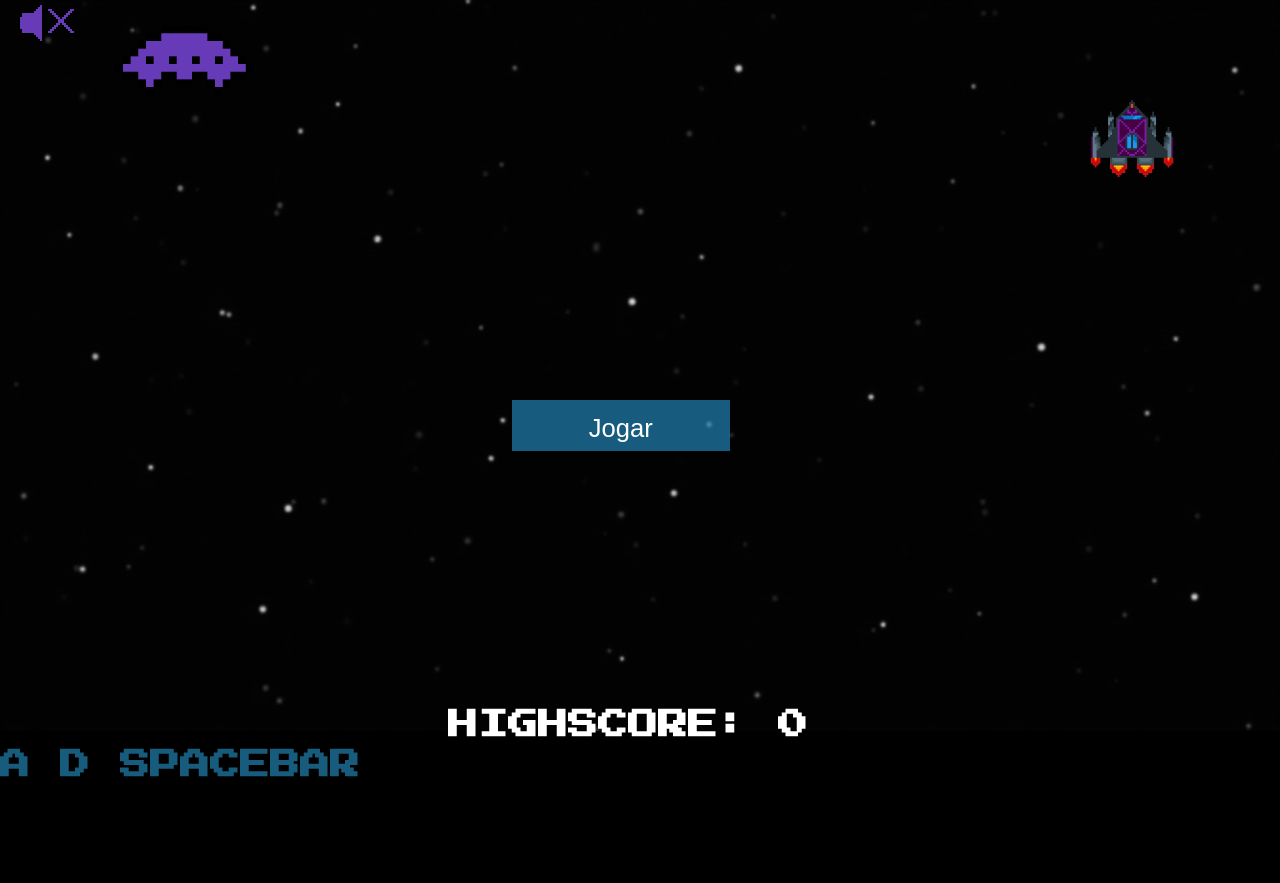
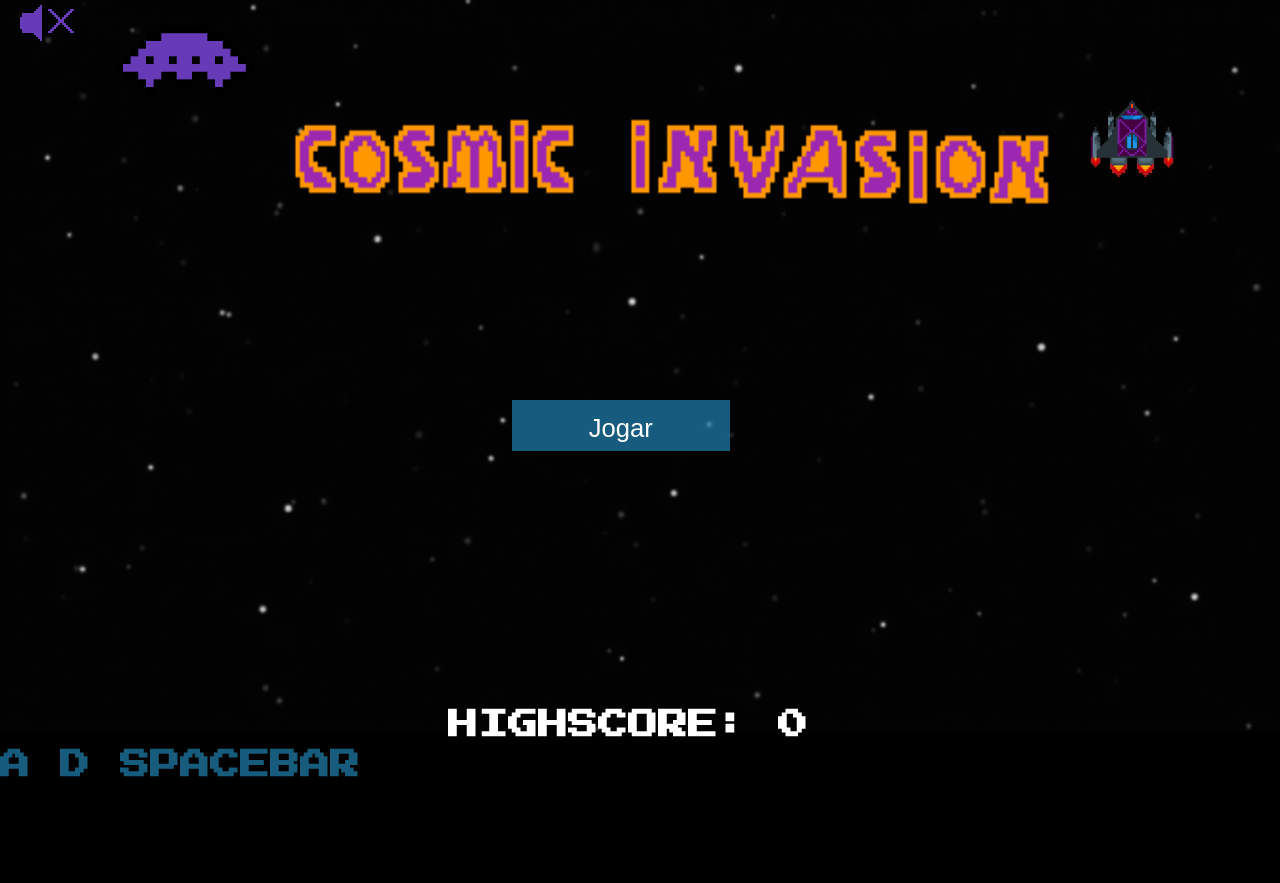
Before and after one commit to CaioM0909/ProjetoFinalPOO, a plain HTML site: page javaScript/index.html in a window 1280 px wide. Shown: the top 883 px of the page. Drawn offline with Linux system fonts and the light colour scheme.

Commit message:
Update index.html
consertei o titulo

```diff
--- a/javaScript/index.html
+++ b/javaScript/index.html
@@ -226,7 +226,7 @@
 
     <canvas id="Canvas"></canvas>
 
-    <img src="../Imagens/Cosmic Invasion.png" id="titulo" alt="" onerror="this.style.display='none'" >
+    <img src="../Imagens/Cosmic_Invasion.png" id="titulo" alt="" onerror="this.style.display='none'" >
     <img src="../Imagens/gifNave.gif" id="nave" alt="" autoonplay="" onerror="this.style.display='none'">
     <img src="../Imagens/tiroNave.gif" id="tiroNave" alt="" onplay="" onerror="this.style.display='none'">
     <img src="../Imagens/NaveAlien.gif" id="naveAlien" alt="" onplay=""  onerror="this.style.display='none'">
```
